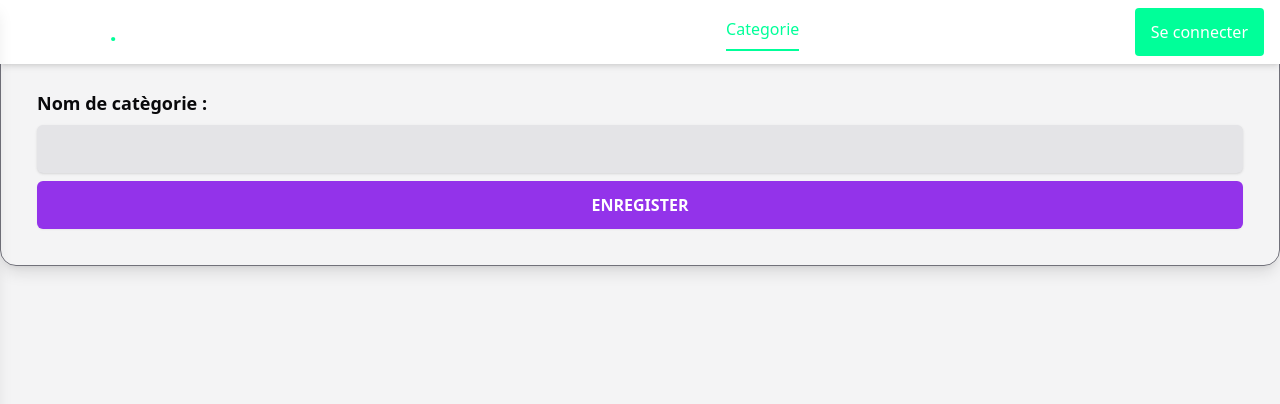
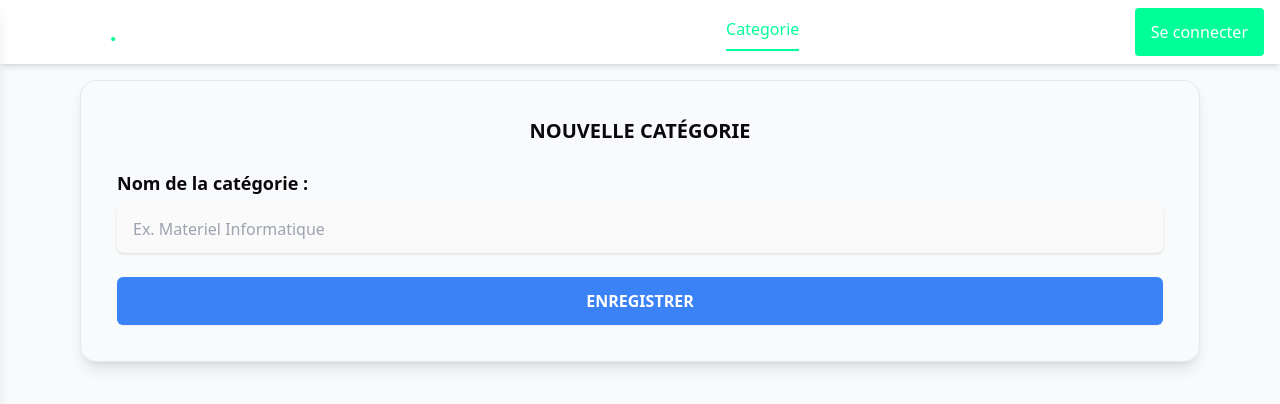
Before and after one commit to avotriny/Ecommerce_front, a React (Vite) app: page /categorie in a window 1280 px wide. Shown: the top 404 px of the page. Built offline with nearby package versions, Linux system fonts and the light colour scheme.

Commit message:
Ajout caregorie

```diff
--- a/src/Dashboard/Categorie/Categorie.jsx
+++ b/src/Dashboard/Categorie/Categorie.jsx
@@ -1,64 +1,127 @@
-import React from 'react'
-import {useState, useEffect} from 'react'
-import axios from 'axios'
-import { useValue } from '../../context/ContextProvider';
+import React, { useState } from "react";
+import axios from "axios";
+import { useValue } from "../../context/ContextProvider";
 
-const Categorie=()=>{
-    const [categorieInput, setCategorie] = useState({
-        type_categorie:"",
-    });
+const Categorie = () => {
+  // 1. On nomme la propriété d'état "nom_categorie" pour coller au name de l'input
+  const [categorieInput, setCategorie] = useState({ nom_categorie: "" });
   const { state, dispatch } = useValue();
-    const handleInput = (e)=>{
+
+  // 2. Gestion du champ : on met à jour l'état en fonction du name/value
+  const handleInput = (e) => {
+    const { name, value } = e.target;
+    setCategorie((prev) => ({
+      ...prev,
+      [name]: value,
+    }));
+  };
+
+  // 3. Fonction asynchrone pour poster la nouvelle catégorie
+  const AddCategorie = async (e) => {
     e.preventDefault();
-        setCategorie({...categorieInput, [e.target.name]: e.target.value });
-    }
-    const AddCategorie = (e)=>{
-        e.preventDefault();
-        dispatch({ type: 'START_LOADING' });
-        try{
+    // On signale le chargement
+    dispatch({ type: "START_LOADING" });
+
+    try {
+      // Préparation des données
       const formData = new FormData();
-            formData.append('nom_categorie',categorieInput.type_categorie);
-        const response = axios.post("http://localhost:8000/api/categorie", formData)
-        console.log(response)
-            if(response){
+      formData.append("type_categorie", categorieInput.nom_categorie);
+
+      // Appel HTTP
+      const response = await axios.post(
+        "http://localhost:8000/api/categorie",
+        formData
+      );
+
+      // Si la réponse est OK (status 200 à 299), on affiche un message de succès
+      if (response.status >= 200 && response.status < 300) {
         dispatch({
-                type: 'UPDATE_ALERT',
+          type: "UPDATE_ALERT",
           payload: {
             open: true,
-                  severity: 'success',
-                  message: 'La categorie a été enregistré avec succès.',
+            severity: "success",
+            message: "La catégorie a été enregistrée avec succès.",
           },
         });
-
-            }else{
-                console.log("Tsy mety")
-            }
-    }catch(error){
+        // On peut remettre le champ à vide
+        setCategorie({ nom_categorie: "" });
+      } else {
+        // Cas improbable, mais on gère quand même
         dispatch({
-            type: 'UPDATE_ALERT',
+          type: "UPDATE_ALERT",
           payload: {
             open: true,
-              severity: 'error',
-              message: error.message,
+            severity: "error",
+            message:
+              "La requête s'est terminée avec le statut " +
+              response.status +
+              ". Veuillez réessayer.",
           },
         });
-    }finally {
-        dispatch({ type: 'END_LOADING' });
       }
+    } catch (err) {
+      // Gestion d'erreur : on affiche le message retourné par l'API (si disponible)
+      dispatch({
+        type: "UPDATE_ALERT",
+        payload: {
+          open: true,
+          severity: "error",
+          message: err.response?.data?.message || err.message,
+        },
+      });
+    } finally {
+      // On arrête l'indicateur de chargement quelle que soit l'issue
+      dispatch({ type: "END_LOADING" });
     }
+  };
+
   return (
-        <main className="w-full h-screen bg-zinc-100 flex flex-col">
-            <form onSubmit={AddCategorie} id="CATEGORIE_FORM">
-            <div className="w-full flex flex-col gap-6 justify-start text-zinc-950 rounded-2xl shadow-lg p-9 border border-zinc-500">
-                <h2 className="font-bold text-xl uppercase text-center">Nouveau categorie</h2>
-                <div className='flex flex-col gap-2'>
-                <h6 className='font-bold text-lg'>Nom de catègorie :</h6>
-                <input type="text" onChange={handleInput} value={categorieInput.type_categorie} name="nom_categorie" className="bg-zinc-200 px-4 py-2 rounded-md shadow" required/>
-                <button className="rounded-md uppercase font-bold bg-purple hover: bg-purple-600 focus:ring-2 ring-purple-300 shadow-sm px-4 py-2 text-white focus:outline-none ring-offset-2 active:bg-purple-600/90" type="submit">Enregister</button>
+    <main className="w-full h-screen bg-gray-50 flex flex-col">
+      <form
+        onSubmit={AddCategorie}
+        id="CATEGORIE_FORM"
+        className="m-20 t-20"
+        autoComplete="off"
+      >
+        <div className="max-w-30 flex flex-col gap-6 justify-start text-zinc-950 rounded-2xl shadow-lg p-9 border">
+          <h2 className="font-bold text-xl uppercase text-center">
+            Nouvelle catégorie
+          </h2>
+
+          <div className="flex flex-col gap-2">
+            <label
+              htmlFor="nom_categorie"
+              className="font-bold text-lg"
+            >
+              Nom de la catégorie :
+            </label>
+            <input
+              type="text"
+              id="nom_categorie"
+              name="nom_categorie"
+              value={categorieInput.nom_categorie}
+              onChange={handleInput}
+              className="bg-zinc-50 px-4 py-2 rounded-md shadow"
+              placeholder="Ex. Materiel Informatique"
+              required
+            />
           </div>
+
+          <button
+            type="submit"
+            className="
+              rounded-md uppercase font-bold bg-blue-500
+              bg-purple hover:bg-blue-600 focus:ring-2 ring-purple-300
+              shadow-sm px-4 py-2 text-white focus:outline-none ring-offset-2
+              active:bg-blue-600/90
+            "
+          >
+            Enregistrer
+          </button>
         </div>
       </form>
     </main>
-    )
-}
+  );
+};
+
 export default Categorie;
```
Lines whose indentation alone changed are shown as unchanged.
